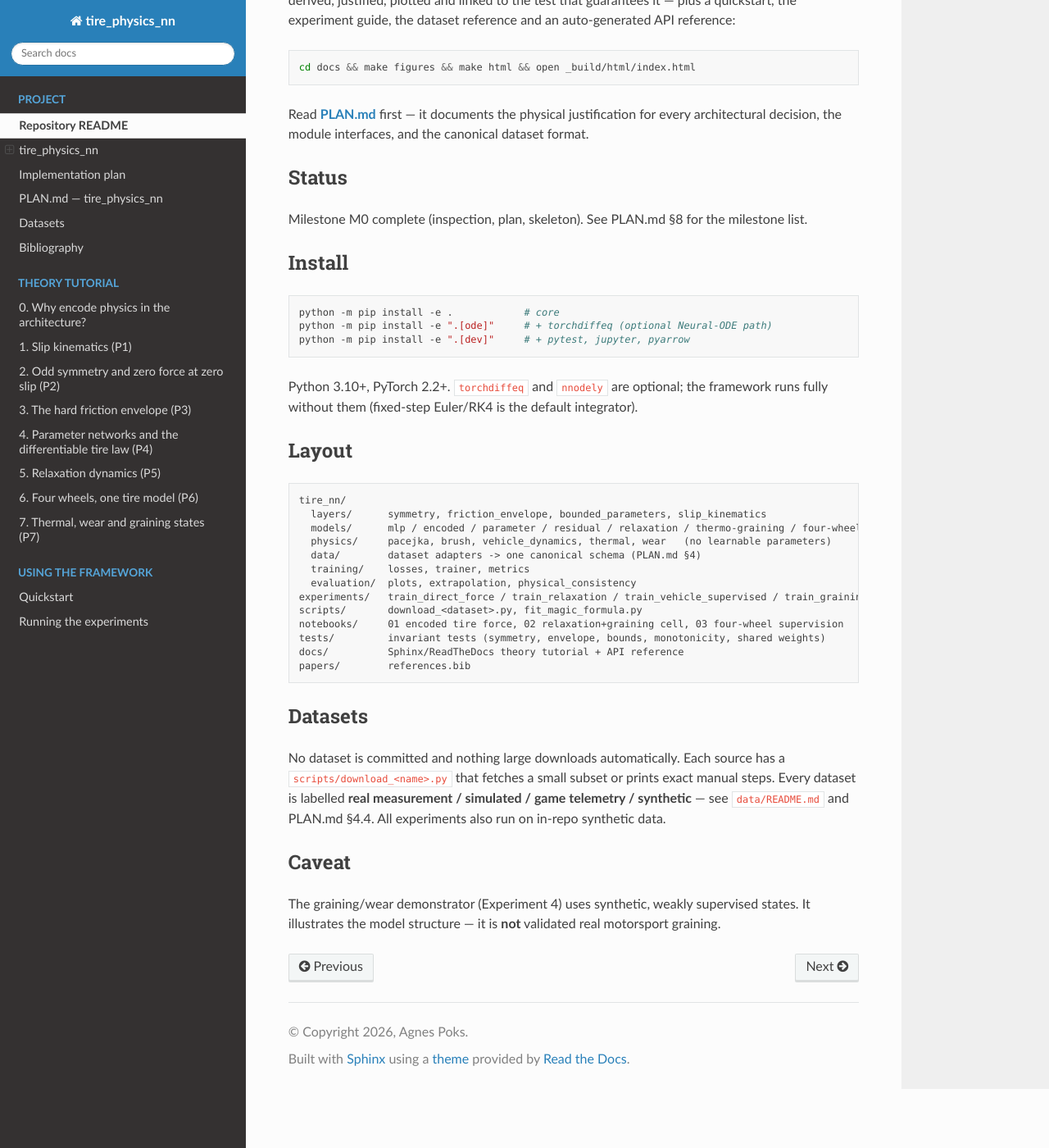
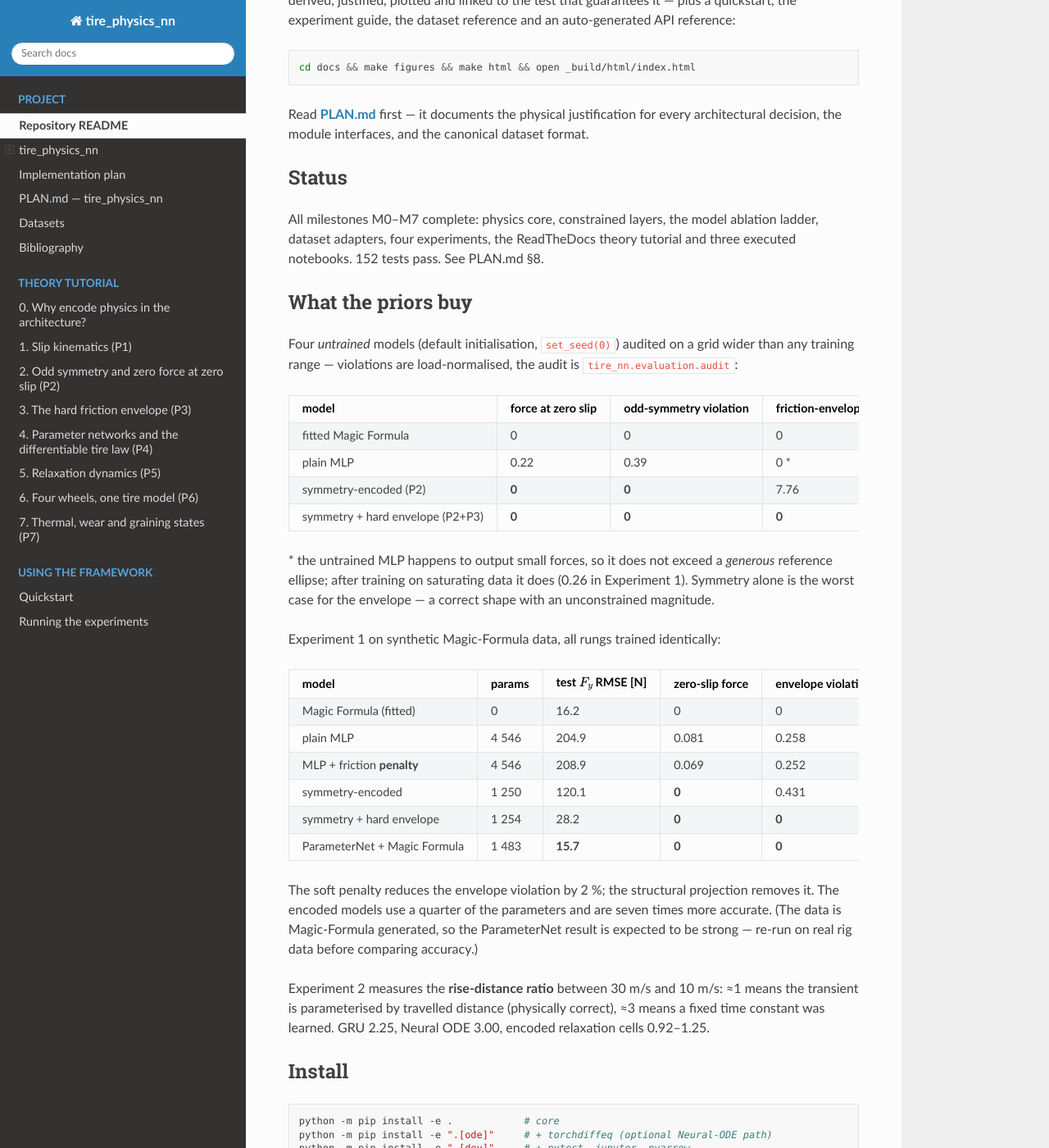
Before and after one commit to agpoks/tire_physics_nn, a Sphinx documentation site: the page built from docs/source/readme.md, in a window 1280 px wide and 1400 px high, scrolled down 450 px. Shown: the whole window at 82% size. Built offline with Sphinx 7.4.7 and the Read the Docs theme 3.1.0, drawn with Linux system fonts in a browser that asks for light colours; pages that are not in the unit, such as notebooks, are missing from menus.

Commit message:
Add measured results tables to the README and wire notebooks into the docs

```diff
--- a/README.md
+++ b/README.md
@@ -22,7 +22,48 @@ architectural decision, the module interfaces, and the canonical dataset format.
 
 ## Status
 
-Milestone M0 complete (inspection, plan, skeleton). See PLAN.md §8 for the milestone list.
+All milestones M0–M7 complete: physics core, constrained layers, the model ablation
+ladder, dataset adapters, four experiments, the ReadTheDocs theory tutorial and three
+executed notebooks. 152 tests pass. See PLAN.md §8.
+
+## What the priors buy
+
+Four *untrained* models (default initialisation, `set_seed(0)`) audited on a grid wider
+than any training range — violations are load-normalised, the audit is
+`tire_nn.evaluation.audit`:
+
+| model | force at zero slip | odd-symmetry violation | friction-envelope violation |
+|---|---|---|---|
+| fitted Magic Formula | 0 | 0 | 0 |
+| plain MLP | 0.22 | 0.39 | 0 * |
+| symmetry-encoded (P2) | **0** | **0** | 7.76 |
+| symmetry + hard envelope (P2+P3) | **0** | **0** | **0** |
+
+\* the untrained MLP happens to output small forces, so it does not exceed a *generous*
+reference ellipse; after training on saturating data it does (0.26 in Experiment 1).
+Symmetry alone is the worst case for the envelope — a correct shape with an
+unconstrained magnitude.
+
+Experiment 1 on synthetic Magic-Formula data, all rungs trained identically:
+
+| model | params | test $F_y$ RMSE [N] | zero-slip force | envelope violation |
+|---|---|---|---|---|
+| Magic Formula (fitted) | 0 | 16.2 | 0 | 0 |
+| plain MLP | 4 546 | 204.9 | 0.081 | 0.258 |
+| MLP + friction **penalty** | 4 546 | 208.9 | 0.069 | 0.252 |
+| symmetry-encoded | 1 250 | 120.1 | **0** | 0.431 |
+| symmetry + hard envelope | 1 254 | 28.2 | **0** | **0** |
+| ParameterNet + Magic Formula | 1 483 | **15.7** | **0** | **0** |
+
+The soft penalty reduces the envelope violation by 2 %; the structural projection
+removes it. The encoded models use a quarter of the parameters and are seven times more
+accurate. (The data is Magic-Formula generated, so the ParameterNet result is expected
+to be strong — re-run on real rig data before comparing accuracy.)
+
+Experiment 2 measures the **rise-distance ratio** between 30 m/s and 10 m/s: ≈1 means
+the transient is parameterised by travelled distance (physically correct), ≈3 means a
+fixed time constant was learned. GRU 2.25, Neural ODE 3.00, encoded relaxation cells
+0.92–1.25.
 
 ## Install
 
```
Also changed, not shown: docs/source/index.md (+9 -0 lines), notebooks/README.md (added), 3 other files.
